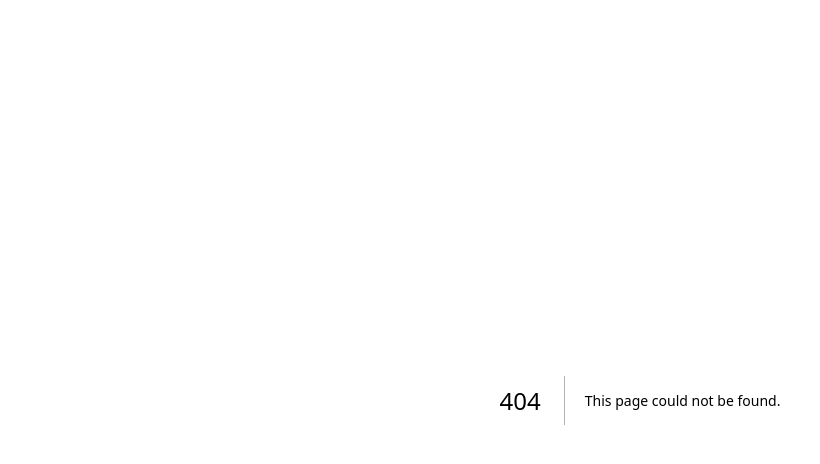
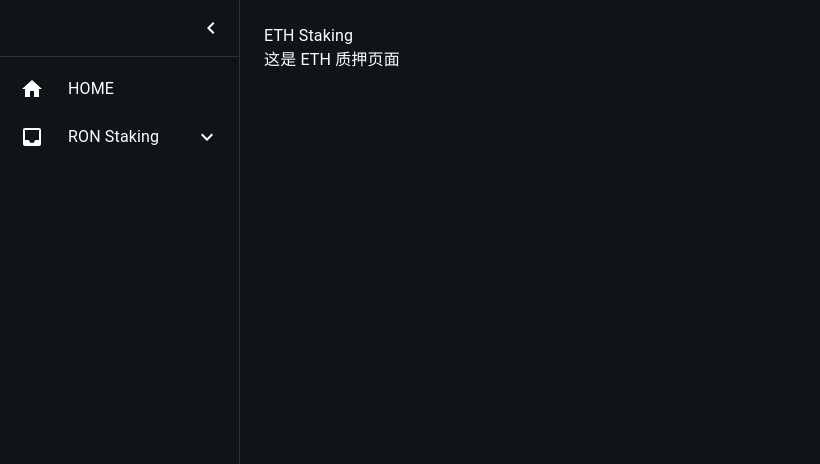
Before and after one commit to lupingshang/luping-blogs, a Next.js app: page /ron-staking/eth in a window 1280 px wide. Before the commit this address had no page. Shown: the top 464 px of the page, without its empty margins (0-820 px from the left). Built offline with nearby package versions, Linux system fonts and the light colour scheme.

Commit message:
菜单栏设置

```diff
--- a/package.json
+++ b/package.json
@@ -9,6 +9,10 @@
     "lint": "eslint"
   },
   "dependencies": {
+    "@emotion/react": "^11.14.0",
+    "@emotion/styled": "^11.14.1",
+    "@mui/icons-material": "^7.3.5",
+    "@mui/material": "^7.3.5",
     "next": "16.0.3",
     "react": "19.2.0",
     "react-dom": "19.2.0"
--- a/src/app/detail/page.tsx
+++ /dev/null
@@ -1,5 +0,0 @@
-import React from "react";
-
-export default function detail() {
-  return <div>详情页</div>;
-}
--- a/src/app/home/page.tsx
+++ b/src/app/home/page.tsx
@@ -1,5 +1,3 @@
-import React from "react";
-
-export default function page() {
+export default function HomeDashboardPage() {
   return <div>主页</div>;
 }
--- a/src/app/layout.tsx
+++ b/src/app/layout.tsx
@@ -1,5 +1,7 @@
-import type { Metadata } from "next";
+"use client";
 import { Geist, Geist_Mono } from "next/font/google";
+import { ThemeProvider, createTheme, CssBaseline } from "@mui/material";
+import Layout from "@/components/Layout";
 import "./globals.css";
 
 const geistSans = Geist({
@@ -12,10 +14,18 @@ const geistMono = Geist_Mono({
   subsets: ["latin"],
 });
 
-export const metadata: Metadata = {
-  title: "luping blogs",
-  description: "luping blogs",
-};
+const darkTheme = createTheme({
+  palette: {
+    mode: "dark",
+    background: {
+      default: "#111417",
+      paper: "#111417",
+    },
+    text: {
+      primary: "#ffffff",
+    },
+  },
+});
 
 export default function RootLayout({
   children,
@@ -27,7 +37,10 @@ export default function RootLayout({
       <body
         className={`${geistSans.variable} ${geistMono.variable} antialiased`}
       >
-        {children}
+        <ThemeProvider theme={darkTheme}>
+          <CssBaseline />
+          <Layout>{children}</Layout>
+        </ThemeProvider>
       </body>
     </html>
   );
--- a/src/app/page.tsx
+++ b/src/app/page.tsx
@@ -1,3 +1,3 @@
-export default function Home() {
-  return <div>我的第一个app</div>;
+export default function HomePage() {
+  return <div>Home</div>;
 }
--- /dev/null
+++ b/src/app/ron-staking/eth/page.tsx
@@ -0,0 +1,8 @@
+export default function EthPage() {
+  return (
+    <div>
+      <h1>ETH Staking</h1>
+      <p>这是 ETH 质押页面</p>
+    </div>
+  );
+}
--- /dev/null
+++ b/src/app/ron-staking/wagmi/page.tsx
@@ -0,0 +1,8 @@
+export default function WagmiPage() {
+  return (
+    <div>
+      <h1>WAGMI Staking</h1>
+      <p>这是 WAGMI 质押页面</p>
+    </div>
+  );
+}
--- /dev/null
+++ b/src/components/Content/index.tsx
@@ -0,0 +1,17 @@
+import React from "react";
+import { Box } from "@mui/material";
+
+export default function Content({ children }: { children: React.ReactNode }) {
+  return (
+    <Box
+      component="main"
+      sx={{
+        flexGrow: 1,
+        bgcolor: "background.default",
+        p: 3,
+      }}
+    >
+      {children}
+    </Box>
+  );
+}
--- /dev/null
+++ b/src/components/Layout/index.tsx
@@ -0,0 +1,14 @@
+import React from "react";
+import { Box } from "@mui/material";
+import Menu from "../Menu";
+import Content from "../Content";
+
+export default function Layout({ children }: { children: React.ReactNode }) {
+  return (
+    <Box sx={{ display: "flex" }}>
+      {/* 侧边栏 */}
+      <Menu />
+      <Content>{children}</Content>
+    </Box>
+  );
+}
--- /dev/null
+++ b/src/components/Menu/index.tsx
@@ -0,0 +1,171 @@
+"use client";
+import React, { useState } from "react";
+import { useRouter, usePathname } from "next/navigation";
+import {
+  Drawer,
+  List,
+  ListItem,
+  ListItemText,
+  ListItemIcon,
+  Collapse,
+  IconButton,
+  Box,
+  Tooltip,
+} from "@mui/material";
+import {
+  ExpandLess,
+  ExpandMore,
+  Home as HomeIcon,
+  Inbox as InboxIcon,
+  ChevronLeft as ChevronLeftIcon,
+  ChevronRight as ChevronRightIcon,
+} from "@mui/icons-material";
+
+export default function Sidebar() {
+  const router = useRouter();
+  const pathname = usePathname();
+  const [open, setOpen] = useState(true);
+  const [submenuOpen, setSubmenuOpen] = useState<string | null>(null);
+
+  // 根据当前路径自动展开对应的父菜单
+  // React.useEffect(() => {
+  //   menuItems.forEach((item) => {
+  //     if (item.children.length > 0) {
+  //       const isChildActive = item.children.some(
+  //         (child) => child.path === pathname
+  //       );
+  //       if (isChildActive) {
+  //         setSubmenuOpen(item.key);
+  //       }
+  //     }
+  //   });
+  // }, [pathname]);
+
+  const handleSubmenuToggle = (key: string) => {
+    setSubmenuOpen(submenuOpen === key ? null : key);
+  };
+
+  const handleNavigate = (path: string) => {
+    router.push(path);
+  };
+
+  // 菜单配置数据
+  const menuItems = [
+    {
+      key: "home",
+      text: "HOME",
+      icon: <HomeIcon />,
+      path: "/",
+      children: [],
+    },
+    {
+      key: "ron-staking",
+      text: "RON Staking",
+      icon: <InboxIcon />,
+      children: [
+        { text: "ETH", path: "/ron-staking/eth" },
+        { text: "WAGMI", path: "/ron-staking/wagmi" },
+      ],
+    },
+  ];
+
+  return (
+    <Drawer
+      sx={{
+        width: open ? 240 : 60,
+        flexShrink: 0,
+        "& .MuiDrawer-paper": {
+          width: open ? 240 : 60,
+          boxSizing: "border-box",
+          bgcolor: "#111417",
+          color: "#ffffff",
+          transition: "width 0.2s",
+          overflowX: "hidden",
+        },
+      }}
+      variant="persistent"
+      anchor="left"
+      open
+    >
+      {/* 收缩按钮 */}
+      <Box
+        sx={{
+          display: "flex",
+          justifyContent: open ? "flex-end" : "center",
+          p: 1,
+          borderBottom: "1px solid rgba(255, 255, 255, 0.12)",
+        }}
+      >
+        <IconButton onClick={() => setOpen(!open)} sx={{ color: "#ffffff" }}>
+          {open ? <ChevronLeftIcon /> : <ChevronRightIcon />}
+        </IconButton>
+      </Box>
+
+      {/* 菜单 */}
+      <List>
+        {menuItems.map((item) => (
+          <React.Fragment key={item.key}>
+            <Tooltip title={!open ? item.text : ""} placement="right">
+              <ListItem
+                onClick={
+                  item.children.length > 0
+                    ? () => handleSubmenuToggle(item.key)
+                    : () => handleNavigate(item.path!)
+                }
+                sx={{
+                  cursor: "pointer",
+                  bgcolor:
+                    pathname === item.path ? "action.selected" : "inherit",
+                  justifyContent: open ? "initial" : "center",
+                  px: 2.5,
+                }}
+              >
+                <ListItemIcon
+                  sx={{
+                    color: "#ffffff",
+                    minWidth: 0,
+                    mr: open ? 3 : "auto",
+                    justifyContent: "center",
+                  }}
+                >
+                  {item.icon}
+                </ListItemIcon>
+                {open && <ListItemText primary={item.text} />}
+                {open &&
+                  item.children.length > 0 &&
+                  (submenuOpen === item.key ? <ExpandLess /> : <ExpandMore />)}
+              </ListItem>
+            </Tooltip>
+            {/* 子菜单 */}
+            {open && item.children.length > 0 && (
+              <Collapse
+                in={submenuOpen === item.key}
+                timeout="auto"
+                unmountOnExit
+              >
+                <List disablePadding>
+                  {item.children.map((child, childIndex) => (
+                    <ListItem
+                      key={childIndex}
+                      onClick={() => handleNavigate(child.path)}
+                      sx={{
+                        cursor: "pointer",
+                        bgcolor:
+                          pathname === child.path
+                            ? "action.selected"
+                            : "inherit",
+                        pl: 4,
+                      }}
+                    >
+                      <ListItemText primary={child.text} />
+                    </ListItem>
+                  ))}
+                </List>
+              </Collapse>
+            )}
+          </React.Fragment>
+        ))}
+      </List>
+    </Drawer>
+  );
+}
```
Also changed, not shown: 1 other file (tests, documents, lock files or other folders).
